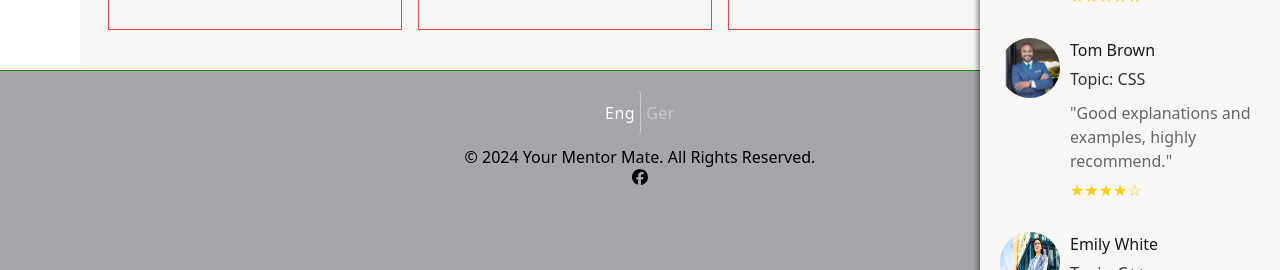
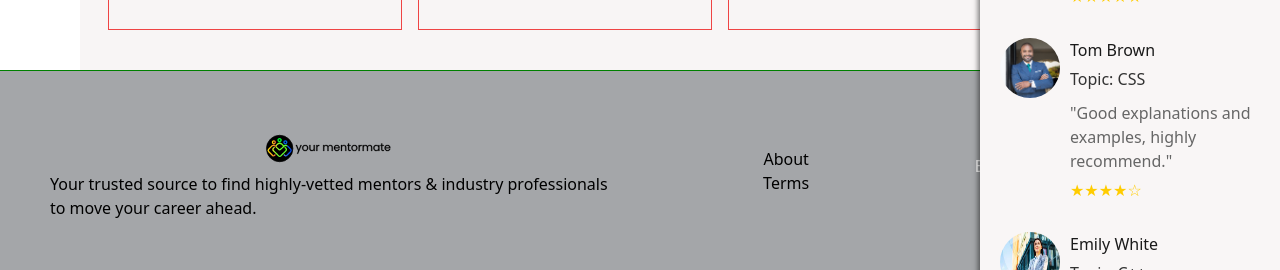
Before and after one commit to final-project-24/mentor-mate-frontend, a React (Vite) app: page / in a window 1280 px wide. Shown: the part 530-800 px from the top of the page. Built offline with nearby package versions, Linux system fonts and the light colour scheme; no server answers.

Commit message:
more footer

```diff
--- a/src/components/footer/Footer.css
+++ b/src/components/footer/Footer.css
@@ -1,12 +1,62 @@
-#footer{
+
+
+#footer {
     border-top: 1px solid green;
-    height: 200px;
+    height: 200px; /* Adjusted height to better fit a single row */
     width: 100%;
     margin-top: 20px;
-
     position: fixed;
     bottom: 0;
-
     background-color: rgb(164, 166, 169);
+    display: flex;
+    align-items: center;
+    justify-content: center;
+    padding: 0 20px;
+    box-sizing: border-box;
 
 }
+
+.main-flex-container {
+    display: flex;
+    width: 100%;
+    max-width: 1200px; /* To ensure the footer is not too wide */
+    align-items: center;
+    justify-content: space-between; /* Ensures elements are spaced evenly */
+}
+
+.footer-section {
+    display: flex;
+    flex-direction: column;
+    align-items: center;
+    margin: 0 10px; /* Space between sections */
+}
+
+.footer-logo {
+    height: 50px; /* Adjust as needed for your logo size */
+}
+
+.footer-link {
+    color: #000; /* Adjust to your preferred color */
+    text-decoration: none;
+    margin: 0 10px;
+}
+
+.footer-link:hover {
+    text-decoration: underline;
+}
+
+.footer-social-media {
+    display: flex;
+    align-items: center;
+}
+
+.social-icon {
+    color: #000; /* Adjust to your preferred color */
+    margin: 0 5px;
+    font-size: 20px; /* Adjust size as needed */
+    cursor: pointer;
+}
+
+.social-icon:hover {
+    color: #1da1f2; /* Example hover color, adjust as needed */
+}
--- a/src/components/footer/Footer.jsx
+++ b/src/components/footer/Footer.jsx
@@ -1,24 +1,44 @@
 import "./Footer.css";
 import LanguageButton from "../language-button/LanguageButton";
-import { FontAwesomeIcon } from '@fortawesome/react-fontawesome'
-import { faFacebook } from '@fortawesome/free-brands-svg-icons';
-
+import { FontAwesomeIcon } from "@fortawesome/react-fontawesome";
+import {
+  faFacebook,
+  faInstagram,
+  faLinkedin,
+  faXTwitter,
+} from "@fortawesome/free-brands-svg-icons"; // Ensure these imports are correct
+import iconUrl from "../../assets/images/mentormateLogo.svg"; // Update the path to your logo
 
 export default function Footer() {
   return (
-    <>
-
-
-      <footer id="footer">
-        <div className="flex-container">
-          <LanguageButton />
-          <p>© 2024 Your Mentor Mate. All Rights Reserved.</p>
-          <FontAwesomeIcon icon={faFacebook} />
-
-
+    <footer id="footer">
+      <div className="main-flex-container">
+        {/* Logo */}
+        <div className="footer-section">
+          <img src={iconUrl} alt="Logo" className="footer-logo" />
+          <p>Your trusted source to find highly-vetted mentors & industry professionals
+          <br /> to move your career ahead.</p>
         </div>
 
-      </footer>
-    </>
+        {/* About and Terms Links */}
+        <div className="footer-section">
+          <a href="/about" className="footer-link">About</a>
+          <a href="/terms" className="footer-link">Terms</a>
+        </div>
+
+        {/* Language Button */}
+        <div className="footer-section">
+          <LanguageButton />
+        </div>
+
+        {/* Social Media Icons */}
+        <div className="footer-section footer-social-media">
+          <FontAwesomeIcon icon={faFacebook} className="social-icon" />
+          <FontAwesomeIcon icon={faInstagram} className="social-icon" />
+          <FontAwesomeIcon icon={faLinkedin} className="social-icon" />
+          <FontAwesomeIcon icon={faXTwitter} className="social-icon" />
+        </div>
+      </div>
+    </footer>
   );
 }
```
